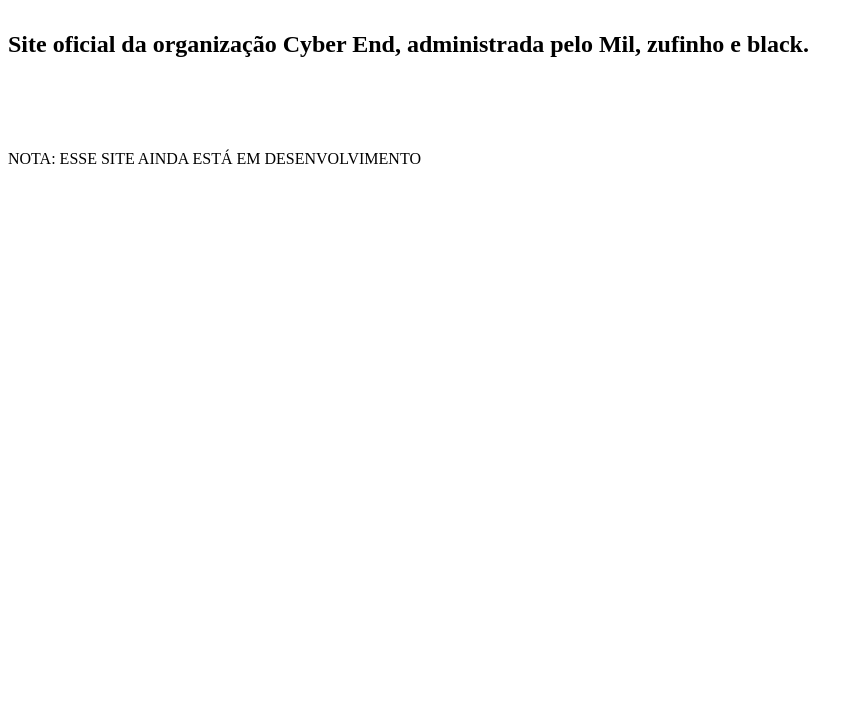
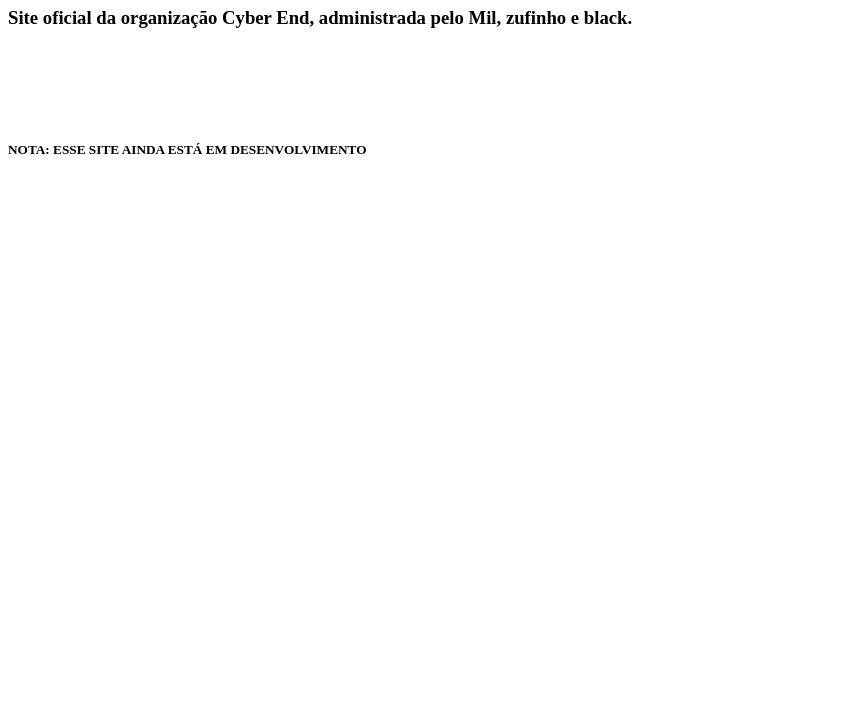
Before and after one commit to CyberEndOrg/cyberendorg.github.io, a plain HTML site: page index.html in a window 1280 px wide. Shown: the part 73-800 px from the top of the page, without its empty margins (0-863 px from the left). Drawn offline with Linux system fonts and the light colour scheme.

Commit message:
Update index.html

```diff
--- a/index.html
+++ b/index.html
@@ -1,12 +1,14 @@
-<html>
+<!DOCTYPE html>
+<html lang="pt-br">
 <head>
-<meta charset="UTF-8">
-<title>Cyber End</title>
-<link rel="icon" href="src/favicon.ico" type="image/x-icon">
+    <meta charset="UTF-8">
+    <meta name="viewport" content="width=device-width, initial-scale=1.0">
+    <link rel="icon" href="/src/favicon.ico" type="image/x-icon">
+    <title>Cyber End</title>
 </head>
 <body>
-<h1>Cyber End.</h1><br>
-<h2>Site oficial da organização Cyber End, administrada pelo Mil, zufinho e black.</h2><br><br><br><br>
-<a>NOTA: ESSE SITE AINDA ESTÁ EM DESENVOLVIMENTO</a>
+    <h1>Cyber End.</h1>
+    <h3>Site oficial da organização Cyber End, administrada pelo Mil, zufinho e black.</h2><br><br><br><br>
+    <h5>NOTA: ESSE SITE AINDA ESTÁ EM DESENVOLVIMENTO</h5>
 </body>
 </html>
```
